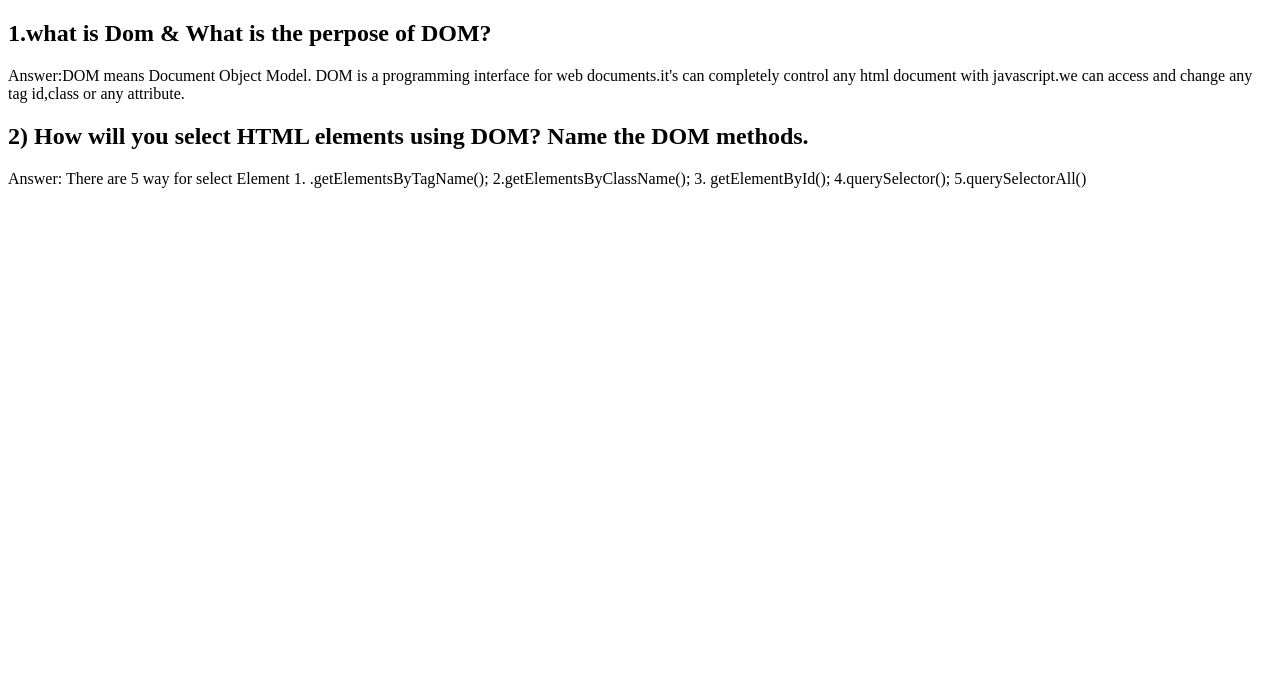
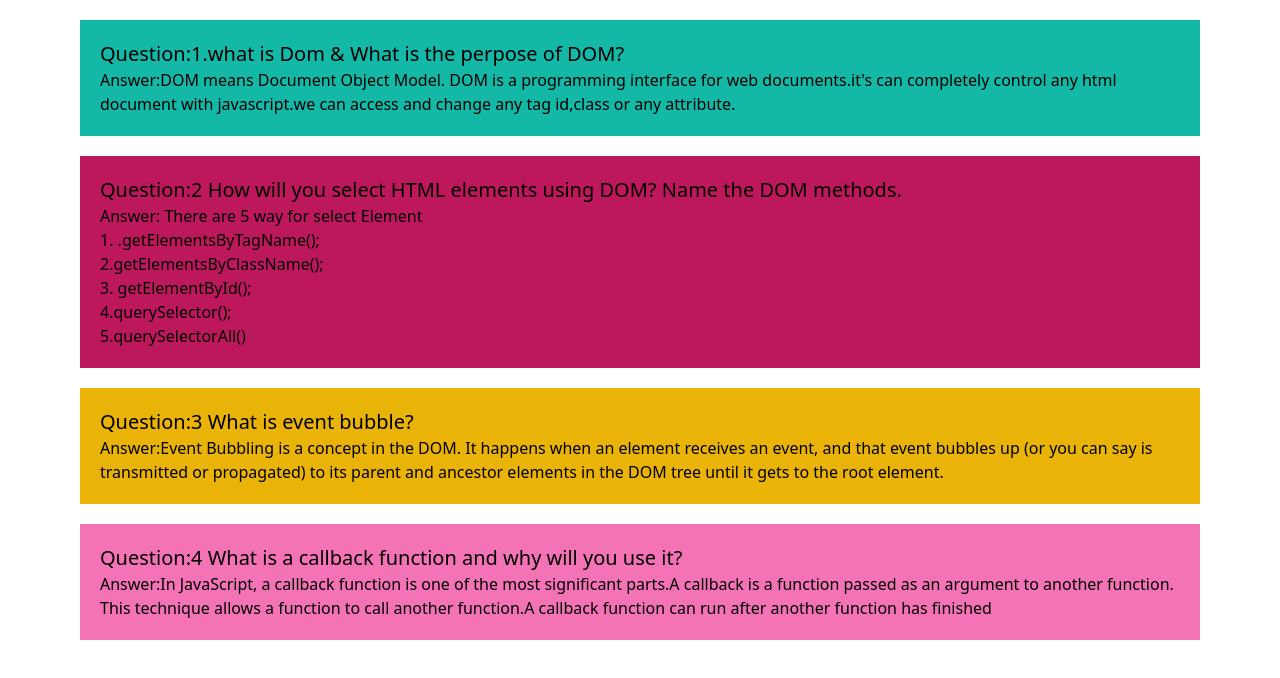
Before and after one commit to mehedi1802hasan/ass, a plain HTML site: page question.html in a window 1280 px wide. Drawn offline with nearby package versions, Linux system fonts and the light colour scheme.

Commit message:
question answer done

```diff
--- a/question.html
+++ b/question.html
@@ -5,19 +5,33 @@
     <meta http-equiv="X-UA-Compatible" content="IE=edge">
     <meta name="viewport" content="width=device-width, initial-scale=1.0">
     <title>question-html </title>
+    <script src="https://cdn.tailwindcss.com"></script>
 </head>
 <body>
-    <h2>1.what is Dom & What is the perpose of DOM?</h2>
+   <div class="bg-teal-500 mx-20 my-5  p-5">
+    <h2 class="text-xl	">Question:1.what is Dom & What is the perpose of DOM?</h2>
     <p>Answer:DOM means Document Object Model.
         DOM is a programming interface for web documents.it's can completely control any html document with javascript.we can access and change any tag id,class or any attribute.</p>
-        <h2>
-            2) How will you select HTML elements using DOM? Name the DOM methods.
-        </h2>
-        <p>Answer: There are 5 way for select Element
-            1. .getElementsByTagName();
-            2.getElementsByClassName();
-            3. getElementById();
-            4.querySelector();
-            5.querySelectorAll()</p>
+   </div>
+        <div class="bg-pink-700 mx-20 my-5 p-5">
+            <h2 class="text-xl	">
+                Question:2 How will you select HTML elements using DOM? Name the DOM methods.
+            </h2>
+            <p>Answer: There are 5 way for select Element <br>
+                1. .getElementsByTagName();<br>
+                2.getElementsByClassName();<br>
+                3. getElementById();<br>
+                4.querySelector();<br>
+                5.querySelectorAll()</p>
+        </div>
+          <div class="bg-yellow-500 mx-20 my-5  p-5">
+            <h3 class="text-xl	">Question:3 What is event bubble?</h3>
+            <p>Answer:Event Bubbling is a concept in the DOM. It happens when an element receives an event, and that event bubbles up (or you can say is transmitted or propagated) to its parent and ancestor elements in the DOM tree until it gets to the root element.
+            </p>
+          </div>
+           <div class="bg-pink-400 mx-20 my-5  p-5">
+            <h2 class="text-xl	"> Question:4 What is a callback function and why will you use it?</h2>
+            <p >Answer:In JavaScript, a callback function is one of the most significant parts.A callback is a function passed as an argument to another function. This technique allows a function to call another function.A callback function can run after another function has finished</p>
+           </div>
 </body>
 </html>
```
